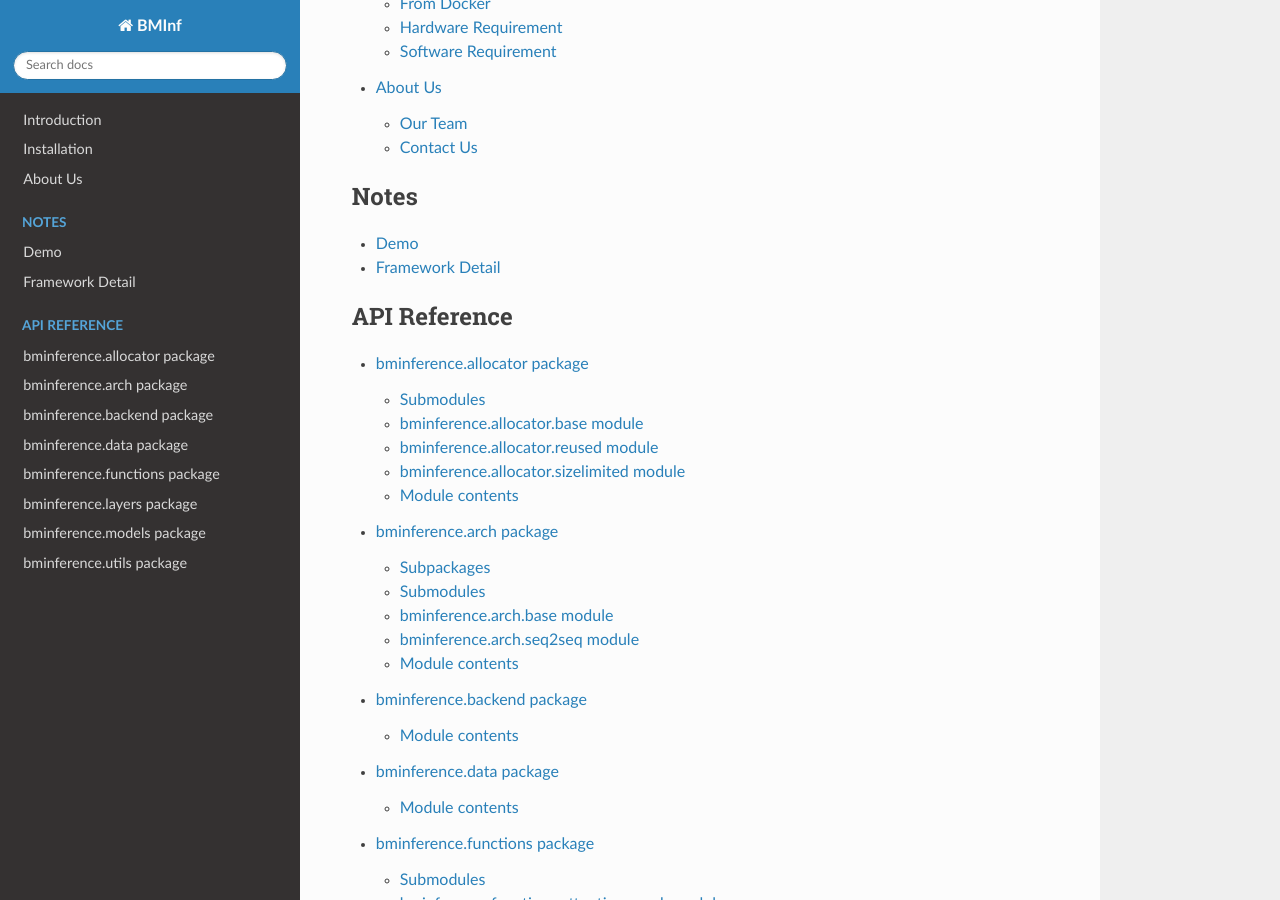
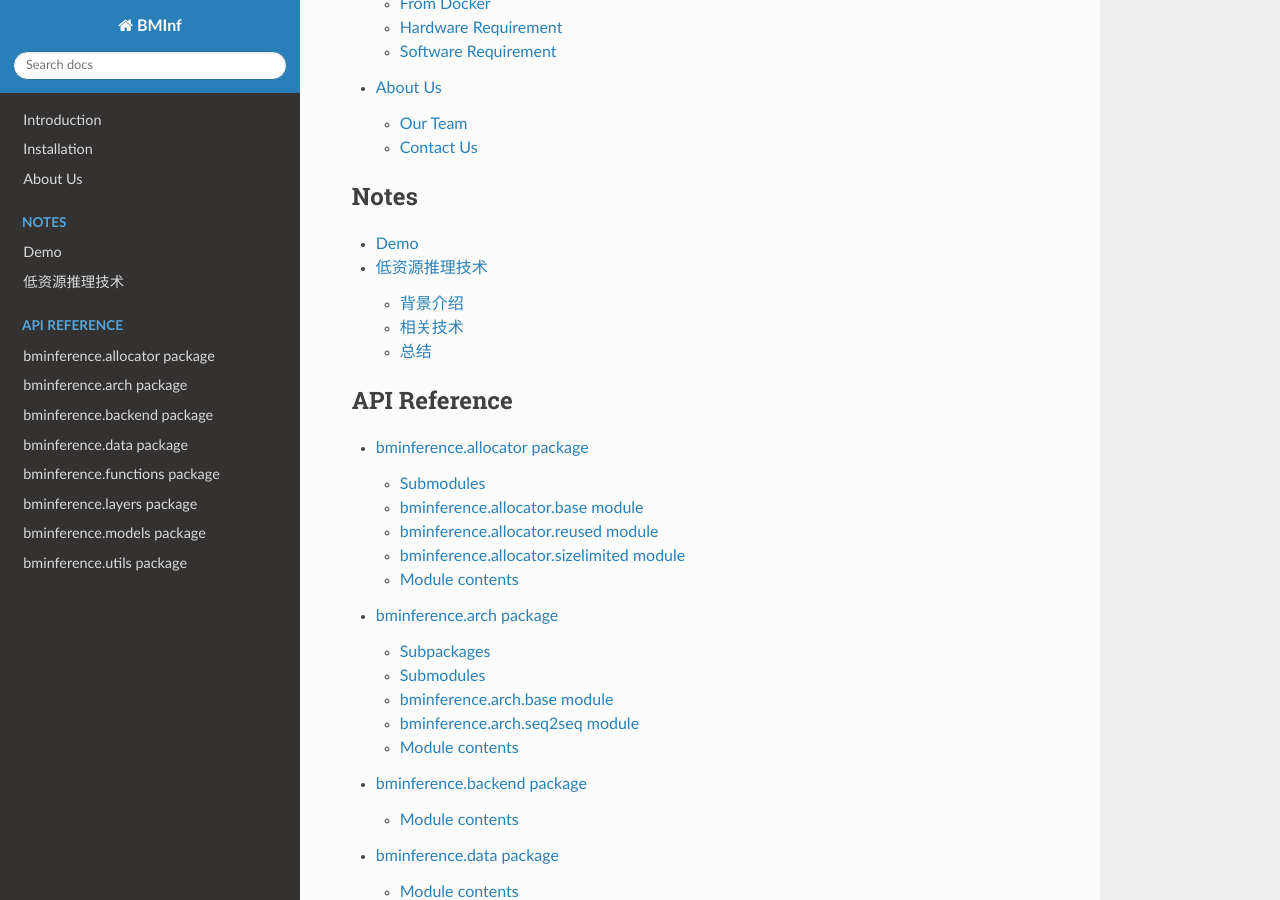
Before and after one commit to OpenBMB/BMInf, a Sphinx documentation site: the page built from docs/source/index.rst, in a window 1280 px wide and 900 px high, scrolled down 420 px. Built offline with Sphinx 7.4.7 and the Read the Docs theme 2.0.0, drawn with Linux system fonts in a browser that asks for light colours; some of the changed lines change nothing that is shown.

Commit message:
[docs] add note/tech

```diff
--- a/docs/source/note/tech.md
+++ b/docs/source/note/tech.md
@@ -1 +1,33 @@
-# Framework Detail
+# 低资源推理技术
+
+这篇文章将简单的介绍大模型推理工具包的运行机制，并展示我们如何在GTX 1060 GPU上运行CPM2-11B模型。我们目前使用的这些技术是基于CUDA以及相关数学库实现的，所以目前只支持NVIDIA的GPU。在之后的更新中，我们将会考虑加入对ROCm的支持，让我们的工具包也可以运行在AMD的GPU上。
+
+## 背景介绍
+
+CPM2-11B（悟道·文源）模型发布于2021年6月，你可以在 [TsinghuaAI](https://github.com/TsinghuaAI/)中获取更多和它相关的信息，包括模型预训练和微调的代码。CPM2-11B是一个巨大的预训练语言模型，它包含了11B（110亿）个参数，在公开发布的模型文件中每个参数使用了16-bit（2 byte）的浮点数来存储，总共的模型文件大小也达到了22GB。对于一块普通的机械硬盘来说，光是读取这样大小的模型就已经会花费数分钟的时间，更不用说将这样庞大的数据放进内存和GPU中进行后继的运算。
+
+在这个工具包的设计过程中，我们预设了GTX 1060 6GB显存和16GB内存这样的最低配置要求，根据这样的配置要求，我们使用了一系列的技术让一个大规模的预训练语言模型可以运行在一台普通的电脑上，并进行相关的推理运算。
+
+## 相关技术
+
+### 模型压缩
+
+对于一个22GB的模型来说，要使用它并进行推理就需要一块显存大小至少为22GB的GPU。满足这样条件的GPU通常是很昂贵的（例如 V100 32GB, A100, RTX 3090），为了能让模型能在更小显存的GPU上运行，最直接的想法就是对模型进行压缩。在保留模型原有的结构的基础下，我们将模型中占比最大的线性层参数，从16bit浮点数转换为了int8格式，使用这种方法几乎可以让模型的大小缩小50%，但是与此同时带来的后果则是模型具体的效果会有所下降。
+
+![CPM2-11B 参数占比](./parameter_size.png)
+
+为了让压缩后的模型更贴近于原来的效果，我们在将参数转换为int8格式以后还进行了几千次迭代的微调，来让模型适应新的参数精度。在经过几千次迭代更新后，压缩后的模型基本上已经达到了和原始模型相近的能力。在具体的PPL指标中，压缩后的模型相比于压缩前只相差了5~10左右。
+
+### 显存调度
+
+在使用了模型压缩技术后，我们成功将原本大小22GB的模型压缩到了11GB，但这还远远不够。虽然对于NVIDIA旗舰级别GPU来说（例如：GTX 1080Ti, RTX 2080Ti），11GB显存已经是一个可以摸到的门槛了，但是考虑到在推理过程中我们还需要使用一些额外的空间来存储运算的中间变量，这样的显存容量依旧不太够用。另外，能够拥有这样旗舰级别显卡的用户数量也是很少的，因为它的价格太过于昂贵，对于大多数人来说，像GTX 1060这样甜点级的GPU才更受青睐。
+
+要让一个11GB大小的模型运行在显存容量只有6GB的GPU上，我们需要对显存的使用进行精细的管理，将需要用于进行运算的模型参数提前准备好，放置在显存中，而对于暂时不需要用到的部分，则放置在CPU内存中。这样的技术其实早在CUDA 8中就已经被引入了，叫做Unified Memory，它是一种类似于CPU虚拟内存的机制，将CPU内存作为GPU显存的二级存储来使用。不过由于一些原因，我们没有直接使用这样的技术，而是手动实现了一个它的类似版本，以模型层为最小的粒度来调度GPU显存资源。
+
+![bminf 显存调度](./memory_scheduler.png)
+
+在具体的实现过程中，我们使用了两个独立的内存池，交替的用于计算和加载参数。并通过将计算的时间和参数加载的时间重叠来提升整体的推理效率。通过调整每次加载和运算的层数，可以将大模型适配到不同显存容量的GPU。根据我们的一些实验表明，将更多的模型层驻留在GPU中通常可以带来更好的效率，在整个模型推理的过程中，瓶颈往往在于内存和显存的拷贝，这也是工具包之后会优化的一个方面。
+
+## 总结
+
+通过模型压缩和内存调度技术，我们成功的让CPM2-11B模型运行在了GTX 1060 6GB的GPU上，并且达到了类似于打字机一样的运行效率（1字/秒）。当然，除了CPM2-11B这样的大模型以外，我们的工具包也提供了一些更小规模的模型，它们也是用了同样的技术，不过相比于CPM2会运行得更快一些。
```
